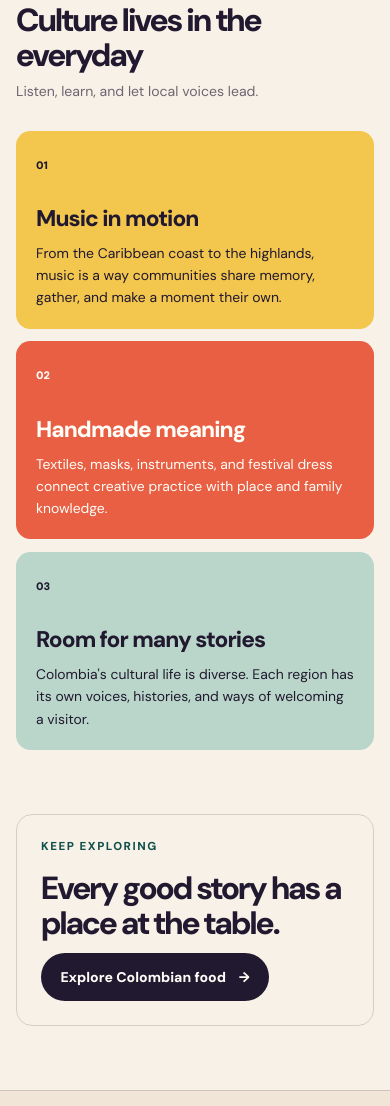
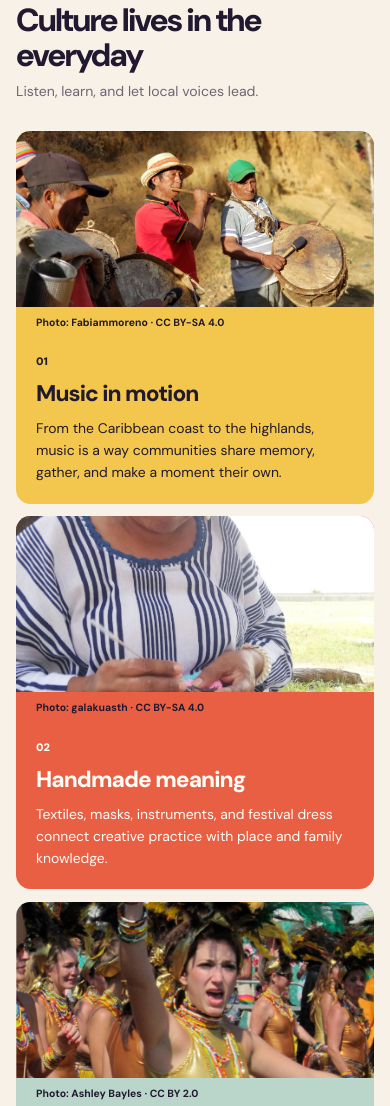
Before and after one commit to kuinnster/country-website-genai, a plain HTML site: page culture.html in a window 390 px wide. Shown: the part 2338-3444 px from the top of the page. Drawn offline with Linux system fonts and the light colour scheme.

Commit message:
Add licensed photos to culture cards
Add optimized images for music, handmade art, and community stories, with alt text, responsive styling, and full source and license credits.

Co-authored-by: Copilot <223556219+Copilot@users.noreply.github.com>

```diff
--- a/css/styles.css
+++ b/css/styles.css
@@ -1065,8 +1065,29 @@ h3 {
 
 .tradition-card {
   min-height: 12rem;
-  padding: 1.25rem;
+  overflow: hidden;
+  padding: 0 1.25rem 1.25rem;
   border-radius: 0.9rem;
+}
+
+.tradition-figure {
+  margin: 0 -1.25rem 1rem;
+}
+
+.tradition-image {
+  width: 100%;
+  height: 11rem;
+  object-fit: cover;
+}
+
+.tradition-figure figcaption {
+  padding: 0.5rem 1.25rem 0;
+  font-size: 0.65rem;
+  font-weight: 700;
+}
+
+.tradition-card-coral .tradition-figure figcaption {
+  color: var(--ink);
 }
 
 .tradition-card p {
@@ -1076,7 +1097,7 @@ h3 {
 
 .tradition-number {
   display: inline-block;
-  margin-bottom: 2rem;
+  margin-bottom: 0.65rem;
   font-size: 0.68rem;
   font-weight: 900;
 }
--- a/culture.html
+++ b/culture.html
@@ -99,16 +99,28 @@
         </div>
         <div class="tradition-grid">
           <article class="tradition-card tradition-card-yellow">
+            <figure class="tradition-figure">
+              <img class="tradition-image" src="assets/images/nasa-musicians.jpg" alt="Nasa musicians performing on flutes and drums in Jambaló, Cauca, Colombia." width="1200" height="583" loading="lazy" decoding="async">
+              <figcaption>Photo: Fabiammoreno · CC BY-SA 4.0</figcaption>
+            </figure>
             <span class="tradition-number">01</span>
             <h3>Music in motion</h3>
             <p>From the Caribbean coast to the highlands, music is a way communities share memory, gather, and make a moment their own.</p>
           </article>
           <article class="tradition-card tradition-card-coral">
+            <figure class="tradition-figure">
+              <img class="tradition-image" src="assets/images/wayuu-weaving.jpg" alt="A Wayuu woman working on a colorful woven textile." width="825" height="1100" loading="lazy" decoding="async">
+              <figcaption>Photo: galakuasth · CC BY-SA 4.0</figcaption>
+            </figure>
             <span class="tradition-number">02</span>
             <h3>Handmade meaning</h3>
             <p>Textiles, masks, instruments, and festival dress connect creative practice with place and family knowledge.</p>
           </article>
           <article class="tradition-card tradition-card-teal">
+            <figure class="tradition-figure">
+              <img class="tradition-image" src="assets/images/barranquilla-carnival.jpg" alt="Carnaval de Barranquilla dancers in colorful feathered costumes." width="894" height="1100" loading="lazy" decoding="async">
+              <figcaption>Photo: Ashley Bayles · CC BY 2.0</figcaption>
+            </figure>
             <span class="tradition-number">03</span>
             <h3>Room for many stories</h3>
             <p>Colombia's cultural life is diverse. Each region has its own voices, histories, and ways of welcoming a visitor.</p>
```
Also changed, not shown: credits.html (+18 -0 lines), assets/images/barranquilla-carnival.jpg (added), assets/images/nasa-musicians.jpg (added), assets/images/wayuu-weaving.jpg (added), 2 other files.
